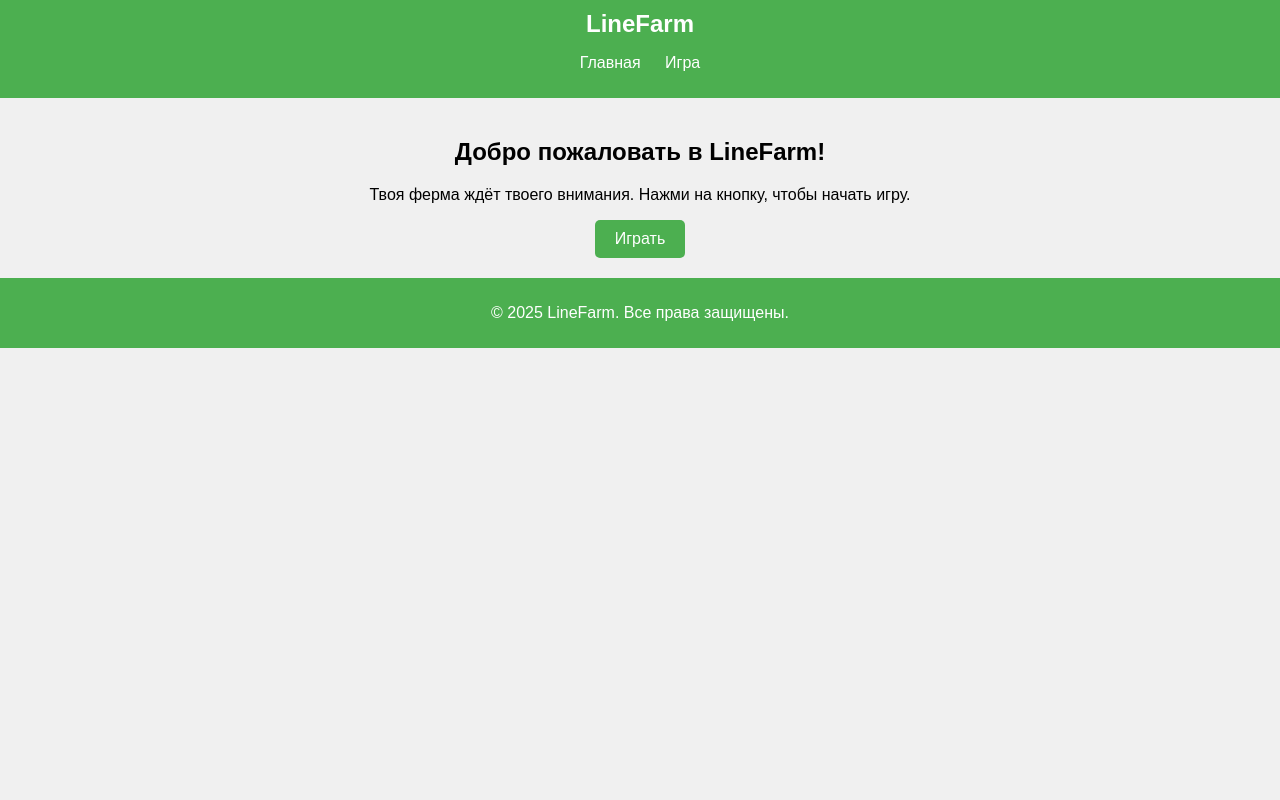
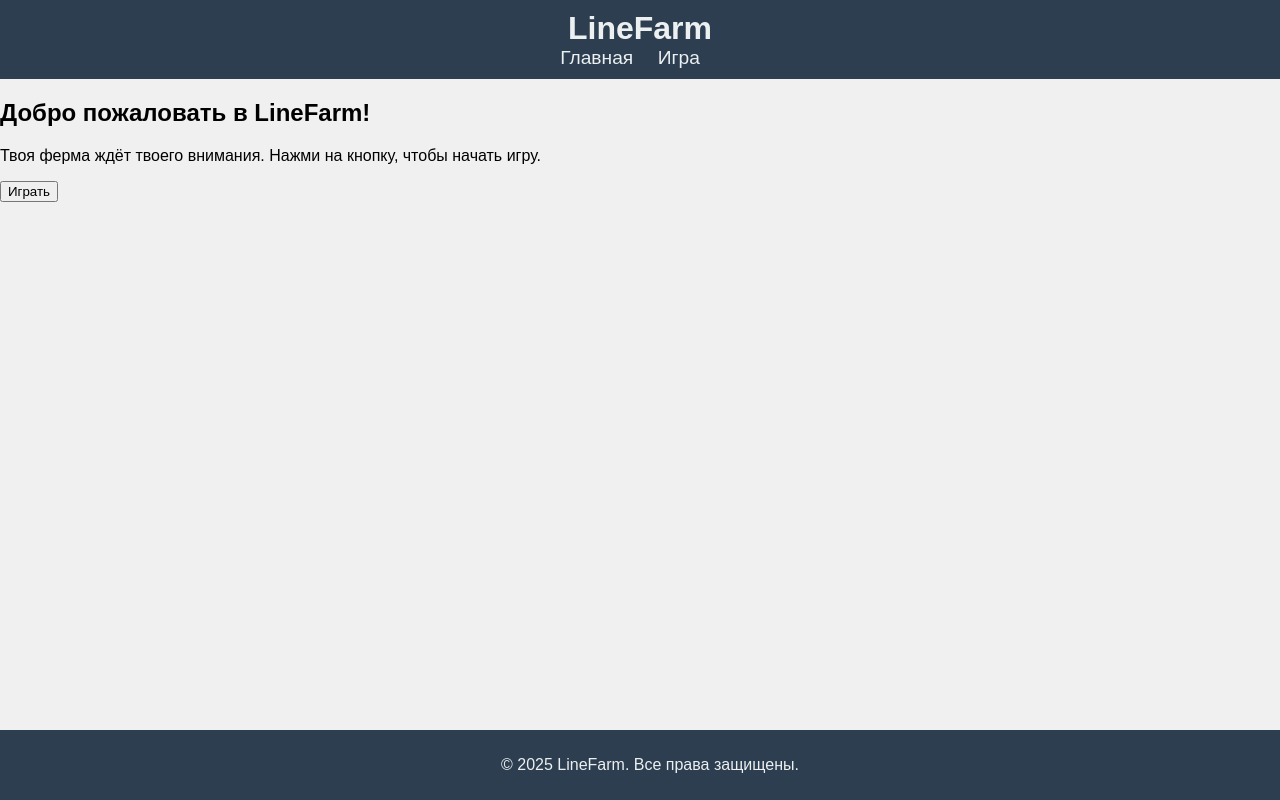
Before and after one commit to Clofixs/LineFarm, a plain HTML site: page index.html in a window 1280 px wide. Drawn offline with Linux system fonts and the light colour scheme.

Commit message:
конец

```diff
--- a/script.js
+++ b/script.js
@@ -9,7 +9,7 @@ function init() {
 
     // Создаем рендерер и добавляем его в HTML-страницу
     renderer = new THREE.WebGLRenderer();
-    renderer.setSize(window.innerWidth, window.innerHeight);  // Делаем рендер большой, по всему экрану
+    renderer.setSize(window.innerWidth, window.innerHeight);  // Растягиваем на весь экран
     document.getElementById('game-container').appendChild(renderer.domElement);
 
     // Добавляем свет
--- a/style.css
+++ b/style.css
@@ -1,4 +1,4 @@
-/* Основные стили для страницы */
+/* Стиль для общего макета */
 body {
     font-family: Arial, sans-serif;
     margin: 0;
@@ -7,54 +7,45 @@ body {
 }
 
 header {
-    background-color: #4CAF50;
-    color: white;
-    padding: 10px 20px;
+    background-color: #2c3e50;
+    color: #ecf0f1;
+    padding: 10px;
     text-align: center;
 }
 
 header .logo {
-    font-size: 24px;
+    font-size: 2em;
     font-weight: bold;
 }
 
-nav ul {
-    list-style-type: none;
+header nav ul {
+    list-style: none;
     padding: 0;
+    margin: 0;
 }
 
-nav ul li {
-    display: inline;
-    margin: 0 10px;
+header nav ul li {
+    display: inline-block;
+    margin-right: 20px;
 }
 
-nav ul li a {
-    color: white;
+header nav ul li a {
+    color: #ecf0f1;
     text-decoration: none;
+    font-size: 1.2em;
 }
 
-#main {
+section#game {
     text-align: center;
-    padding: 20px;
-}
-
-button {
-    padding: 10px 20px;
-    font-size: 16px;
-    cursor: pointer;
-    background-color: #4CAF50;
-    color: white;
-    border: none;
-    border-radius: 5px;
-}
-
-button:hover {
-    background-color: #45a049;
+    margin-top: 50px;
 }
 
 footer {
+    background-color: #2c3e50;
+    color: #ecf0f1;
+    padding: 10px;
     text-align: center;
-    padding: 10px;
-    background-color: #4CAF50;
-    color: white;
+    position: fixed;
+    width: 100%;
+    bottom: 0;
 }
```
Also changed, not shown: game.html (+6 -2 lines).
